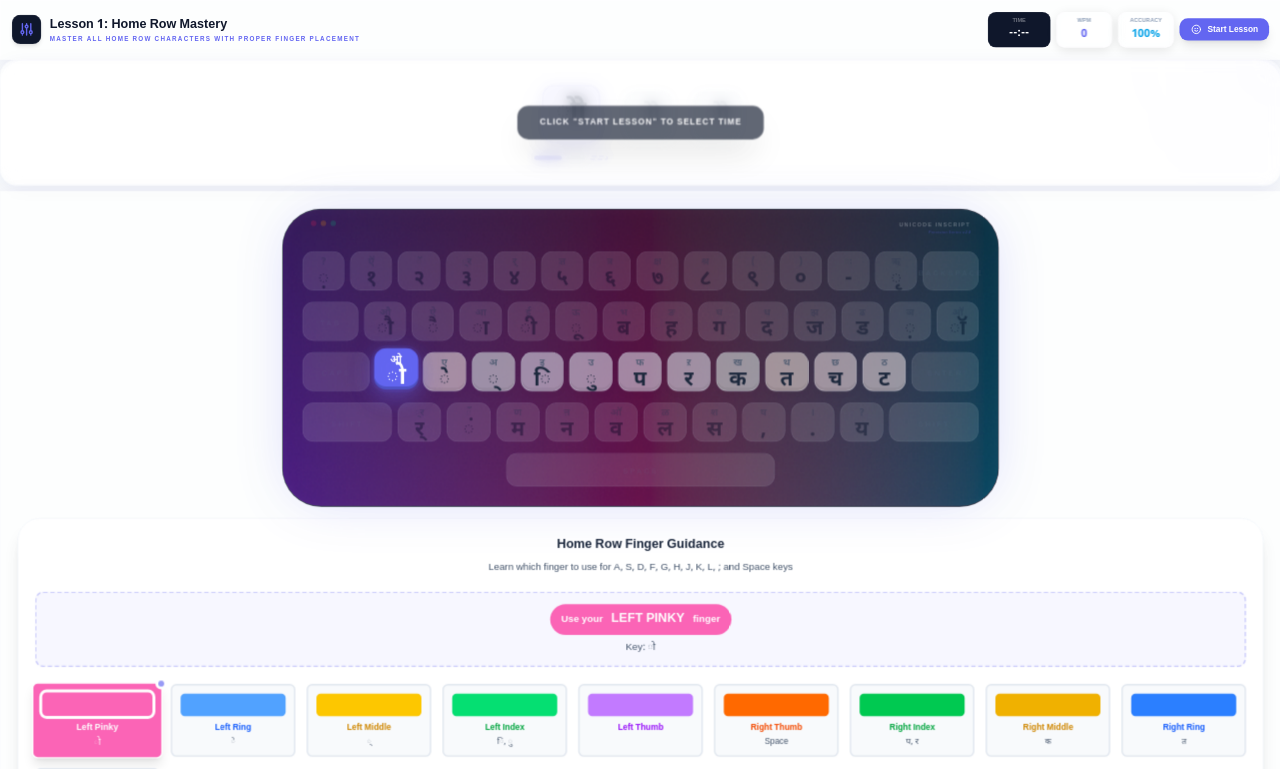
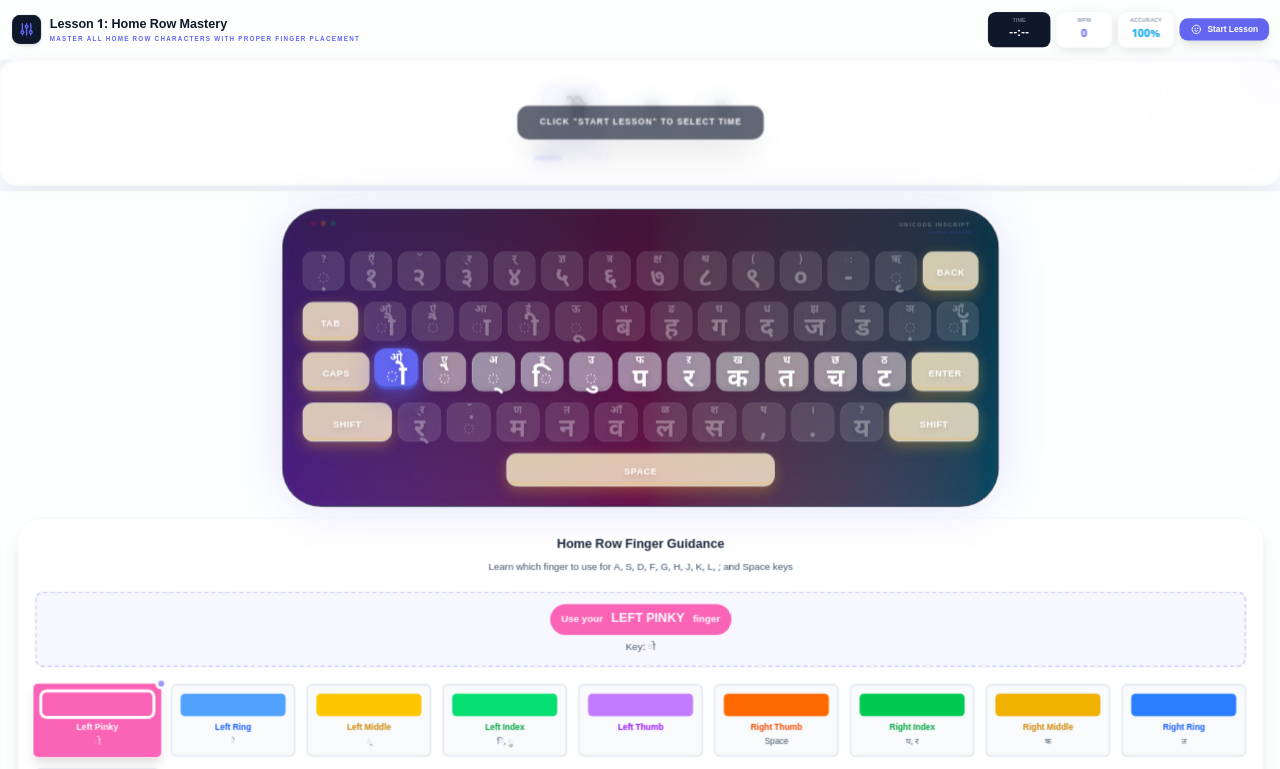
Before and after one commit to jangir-rishbh/hindi-typing-master, a Next.js app: page /lesson/1 in a window 1280 px wide. Shown: the top 769 px of the page. Built offline with nearby package versions, Linux system fonts and the light colour scheme.

Commit message:
keyboard ki ui or special key ko highlight kiya

```diff
--- a/components/VisualKeyboard.tsx
+++ b/components/VisualKeyboard.tsx
@@ -33,6 +33,7 @@ const VisualKeyboard: React.FC<VisualKeyboardProps> = ({
         const isTarget = key.id === activeKeyId;
         const isPressed = key.id === pressedKeyId;
         const isShift = key.id === 'ShiftLeft' || key.id === 'ShiftRight';
+        const isSpecialKey = ['Space', 'ShiftLeft', 'ShiftRight', 'Enter', 'Tab', 'CapsLock', 'Backspace', 'ControlLeft', 'ControlRight', 'AltLeft', 'AltRight'].includes(key.id);
 
         // Check if key belongs to current lesson
         const isLessonKey = lessonKeys.includes(key.id);
@@ -53,7 +54,10 @@ const VisualKeyboard: React.FC<VisualKeyboardProps> = ({
 
         // Style keys based on lesson membership
         let colorStyle = "";
-        if (isLessonKey) {
+        if (isSpecialKey) {
+            // Special keys get unique highlighting
+            colorStyle = "bg-gradient-to-br from-amber-100/80 to-orange-100/80 border-2 border-amber-400/60 shadow-[inset_0_-4px_0_rgba(251,191,36,0.2),0_6px_20px_rgba(251,191,36,0.3)] hover:from-amber-200/80 hover:to-orange-200/80 hover:border-amber-500/60 hover:scale-105";
+        } else if (isLessonKey) {
             // Active lesson keys get highlighted with finger colors
             if (key.finger && fingerStyles[key.finger]) {
                 colorStyle = fingerStyles[key.finger] + " border shadow-[inset_0_-4px_0_rgba(0,0,0,0.05),0_4px_10px_rgba(0,0,0,0.03)]";
@@ -132,28 +136,25 @@ const VisualKeyboard: React.FC<VisualKeyboardProps> = ({
                                     <div className="flex flex-col items-center justify-center pt-2 relative z-10">
                                         {/* Shift Component (Upper Legend) */}
                                         {key.shiftHindi && (
-                                            <span className={`text-[13px] md:text-[14px] hindi-text font-bold transition-all transform ${isTarget || isPressed ? 'text-white' : (isShiftRequired ? 'text-primary scale-110 opacity-100' : 'text-slate-600 opacity-80')}`}>
+                                            <span className={`text-[14px] md:text-[15px] hindi-text font-black transition-all transform ${isTarget || isPressed ? 'text-white drop-shadow-lg' : (isShiftRequired ? 'text-cyan-400 scale-110 drop-shadow-md' : 'text-white drop-shadow-sm')}`}>
                                                 {key.shiftHindi}
                                             </span>
                                         )}
 
                                         {/* Main Component - Base Character */}
-                                        {key.hindi && (
-                                            <span className={`text-2xl md:text-3xl font-bold hindi-text -mt-1 transition-all ${isTarget || isPressed ? 'text-white scale-110' : (isShiftRequired ? 'opacity-20 translate-y-1' : 'text-slate-800')}`}>
+                                        {key.hindi ? (
+                                            <span className={`text-3xl md:text-4xl font-black hindi-text -mt-1 transition-all ${isTarget || isPressed ? 'text-white drop-shadow-lg' : (isShiftRequired ? 'opacity-30 translate-y-1' : 'text-white drop-shadow-md')}`}>
                                                 {key.hindi}
                                             </span>
-                                        )}
-
-                                        {/* Special Keys - Show label if no Hindi character */}
-                                        {!key.hindi && (
-                                            <span className="text-[10px] md:text-[11px] font-black uppercase opacity-60 tracking-[.25em]">
+                                        ) : (
+                                            <span className="text-[12px] md:text-[13px] font-black uppercase text-white drop-shadow-md tracking-wider">
                                                 {key.id === 'Space' ? 'SPACE' :
                                                  key.id === 'CapsLock' ? 'CAPS' :
                                                  key.id === 'ShiftLeft' || key.id === 'ShiftRight' ? 'SHIFT' :
                                                  key.id === 'ControlLeft' || key.id === 'ControlRight' ? 'CTRL' :
                                                  key.id === 'AltLeft' || key.id === 'AltRight' ? 'ALT' :
                                                  key.id === 'Enter' ? 'ENTER' :
-                                                 key.id === 'Backspace' ? 'BACKSPACE' :
+                                                 key.id === 'Backspace' ? 'BACK' :
                                                  key.id === 'Tab' ? 'TAB' :
                                                  key.label}
                                             </span>
```
